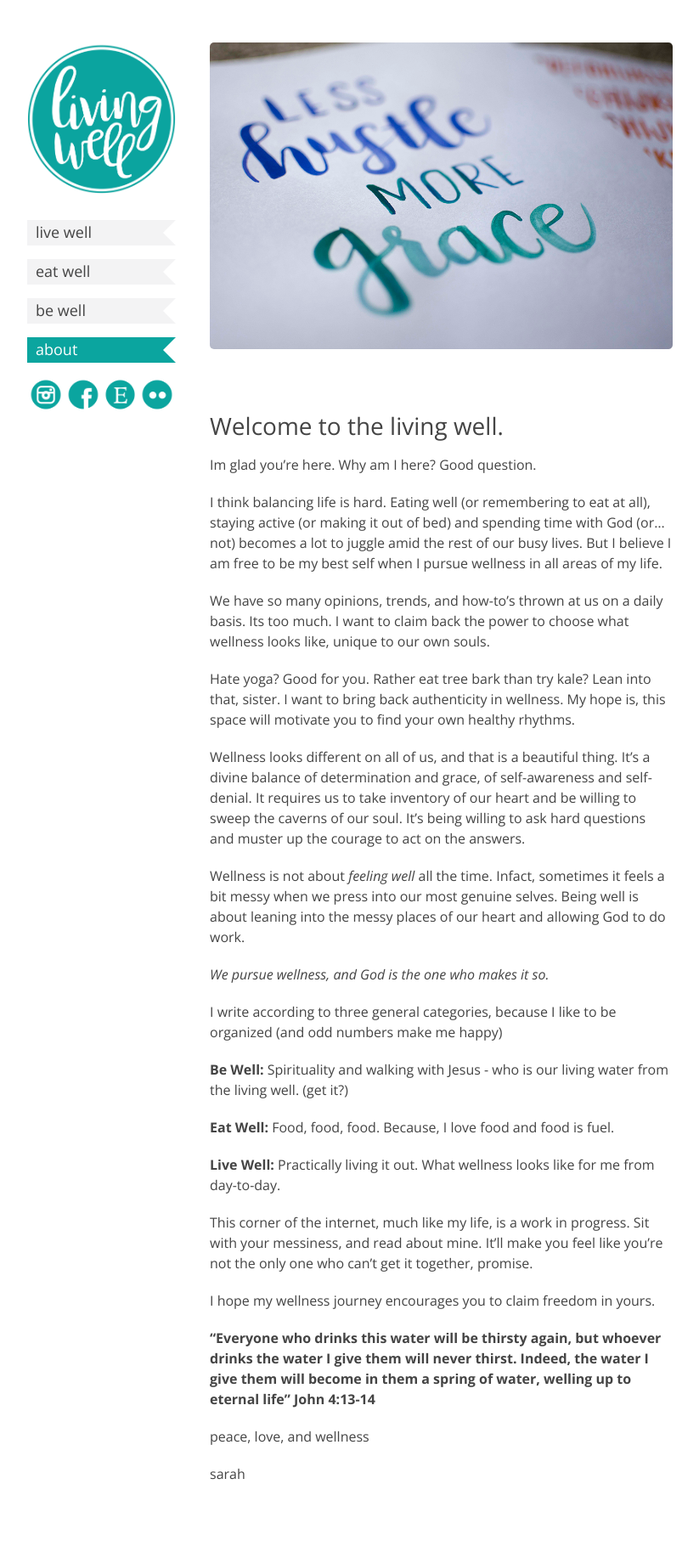
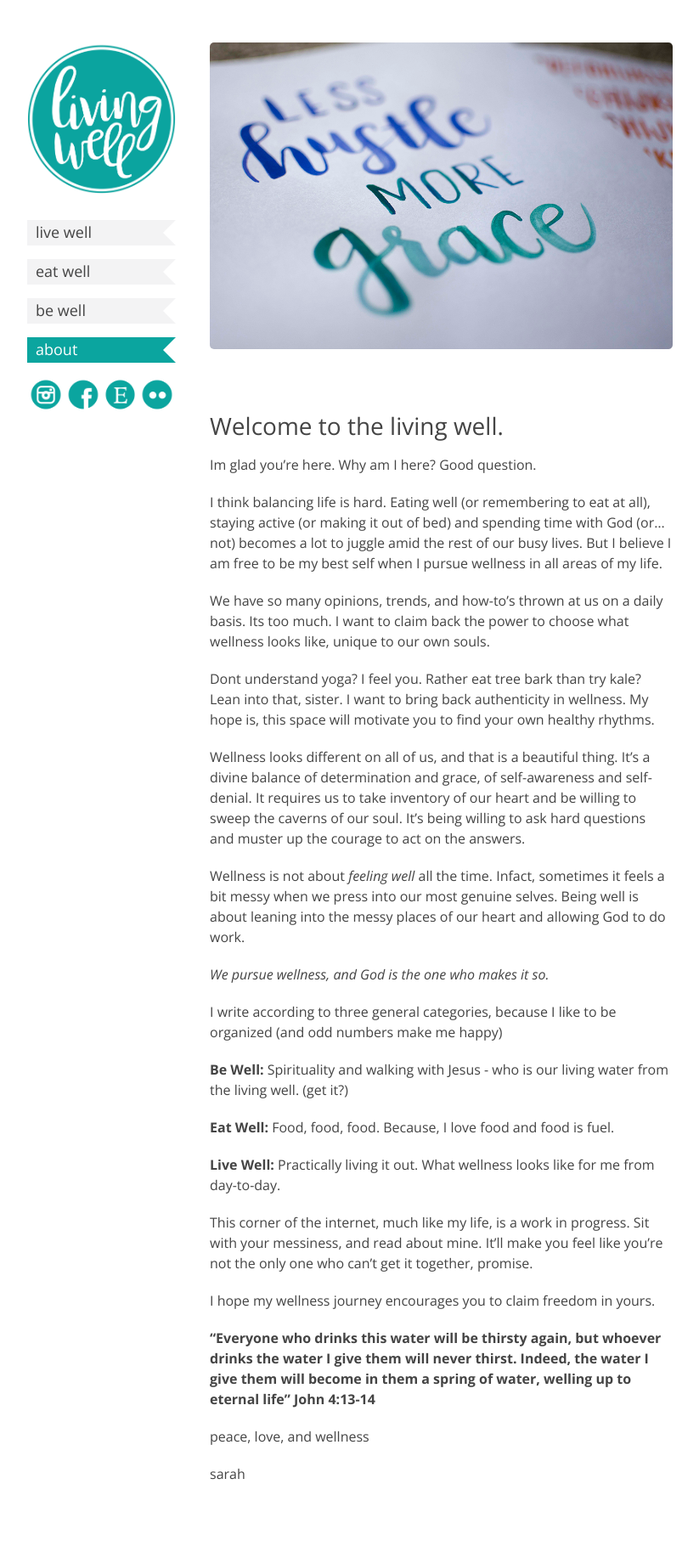
Before and after one commit to dreger/thelivingwell.co, a Jekyll site: the page built from pages/about.md, in a window 1280 px wide. Shown: the whole page at 85% size, without its empty margins (228-1051 px from the left). Built offline with Jekyll 4.4.1, drawn with Linux system fonts in a browser that asks for light colours.

Commit message:
Update about.md

```diff
--- a/pages/about.md
+++ b/pages/about.md
@@ -12,7 +12,7 @@ I think balancing life is hard. Eating well (or remembering to eat at all), stay
 
 We have so many opinions, trends, and how-to's thrown at us on a daily basis. Its too much. I want to claim back the power to choose what wellness looks like, unique to our own souls.
 
-Hate yoga? Good for you. Rather eat tree bark than try kale? Lean into that, sister. I want to bring back authenticity in wellness. My hope is, this space will motivate you to find your own healthy rhythms.
+Dont understand yoga? I feel you. Rather eat tree bark than try kale? Lean into that, sister. I want to bring back authenticity in wellness. My hope is, this space will motivate you to find your own healthy rhythms.
 
 Wellness looks different on all of us, and that is a beautiful thing. It's a divine balance of determination and grace, of self-awareness and self-denial. It requires us to take inventory of our heart and be willing to sweep the caverns of our soul. It's being willing to ask hard questions and muster up the courage to act on the answers.
 
```
